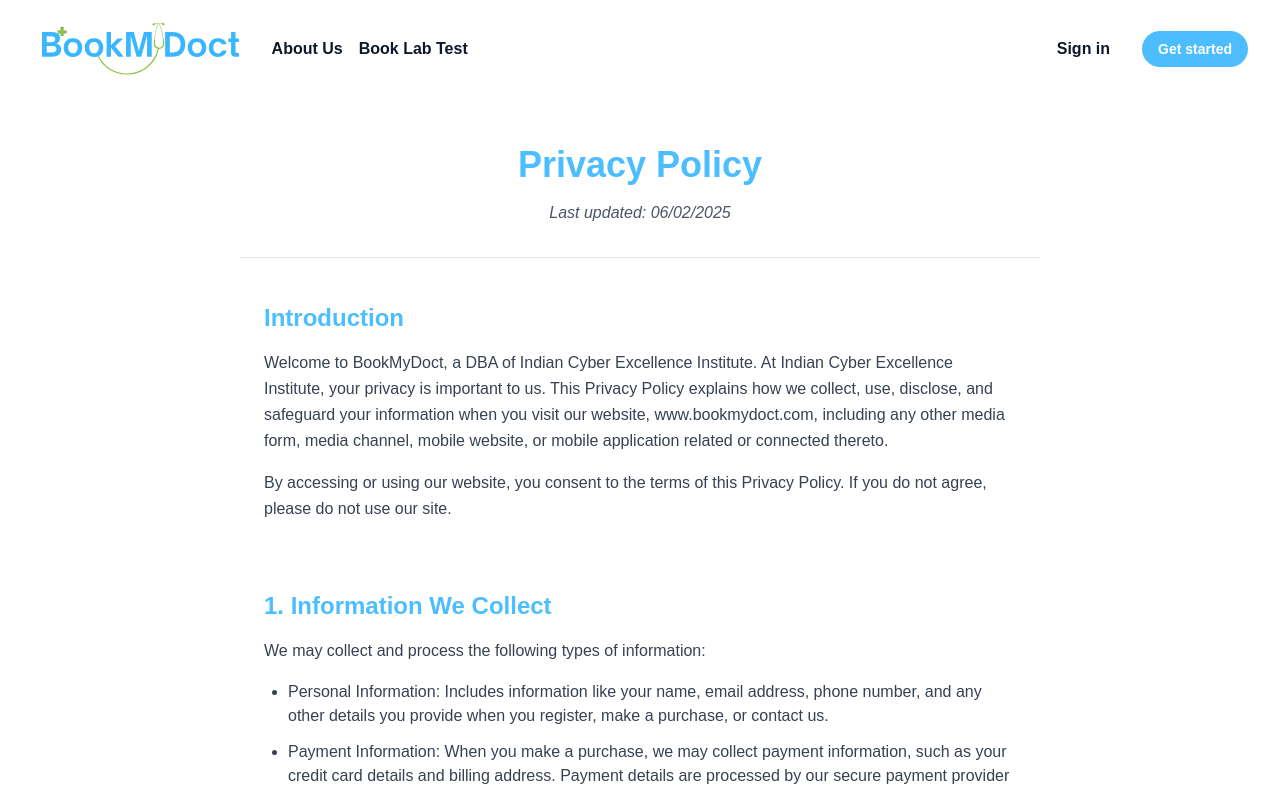
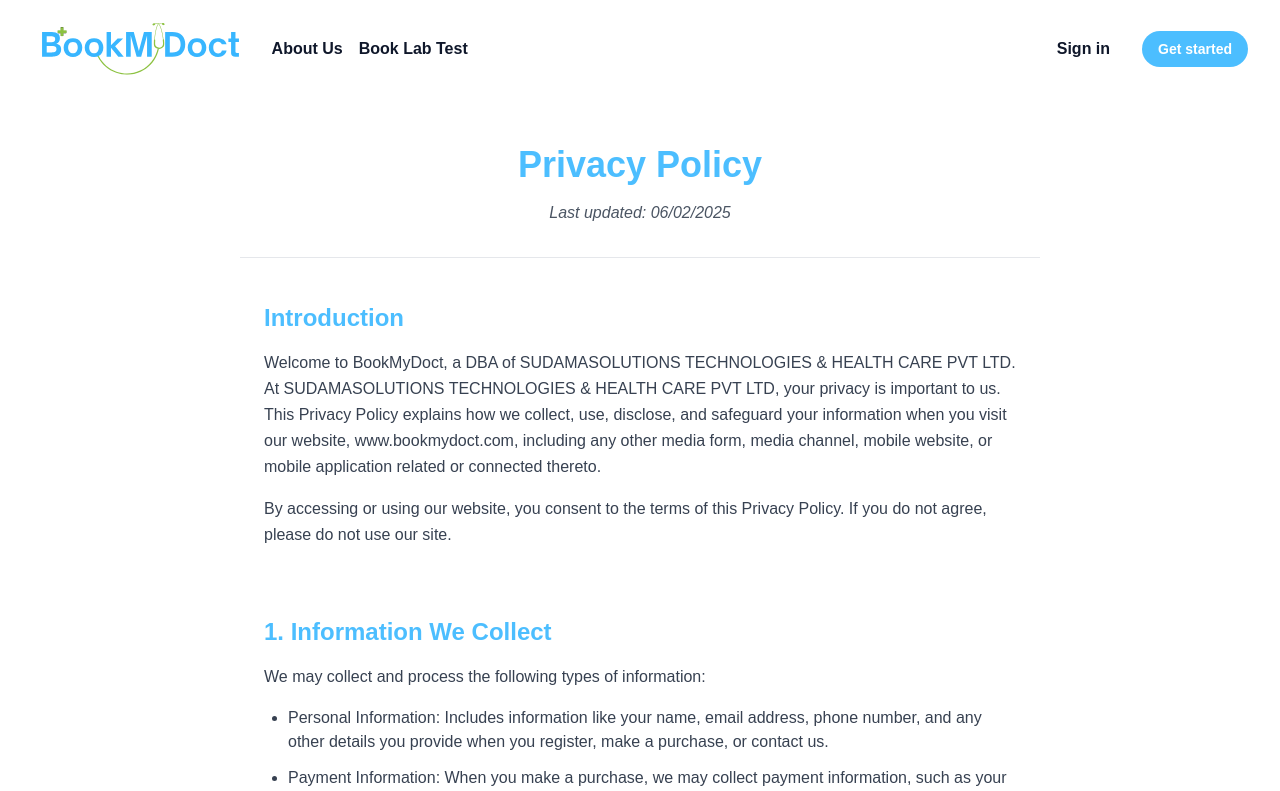
Before and after one commit to abhijitCleanCode/bookmydoct_fe_v2, a Next.js app: page /privacyPolicy in a window 1280 px wide. Shown: the top 791 px of the page. Built offline with nearby package versions, Linux system fonts and the light colour scheme; no server answers.

Commit message:
Update page.js

```diff
--- a/src/app/(home)/(legalLinks)/privacyPolicy/page.js
+++ b/src/app/(home)/(legalLinks)/privacyPolicy/page.js
@@ -11,7 +11,7 @@ export default function privacyPolicy() {
                     <div className="hover:bg-blue-50 p-6 rounded-xl transition-colors duration-300">
                         <h2 className="text-2xl font-semibold text-primary mb-4">Introduction</h2>
                         <p className="text-gray-700 leading-relaxed">
-                            Welcome to BookMyDoct, a DBA of Indian Cyber Excellence Institute. At Indian Cyber Excellence Institute, your privacy is important to us. This Privacy Policy explains how we collect, use, disclose, and safeguard your information when you visit our website, www.bookmydoct.com, including any other media form, media channel, mobile website, or mobile application related or connected thereto.
+                            Welcome to BookMyDoct, a DBA of SUDAMASOLUTIONS TECHNOLOGIES & HEALTH CARE PVT LTD. At SUDAMASOLUTIONS TECHNOLOGIES & HEALTH CARE PVT LTD, your privacy is important to us. This Privacy Policy explains how we collect, use, disclose, and safeguard your information when you visit our website, www.bookmydoct.com, including any other media form, media channel, mobile website, or mobile application related or connected thereto.
                         </p>
                         <p className="text-gray-700 leading-relaxed mt-4">
                             By accessing or using our website, you consent to the terms of this Privacy Policy. If you do not agree, please do not use our site.
```
